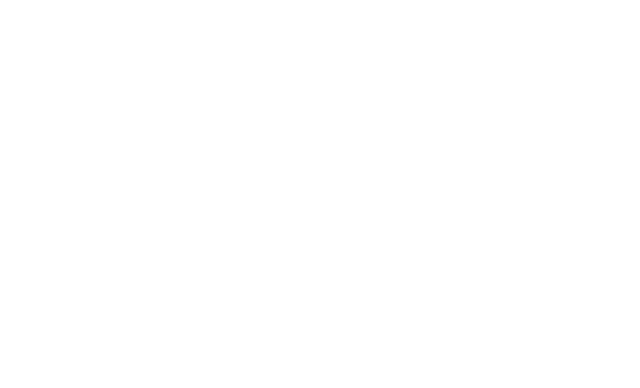
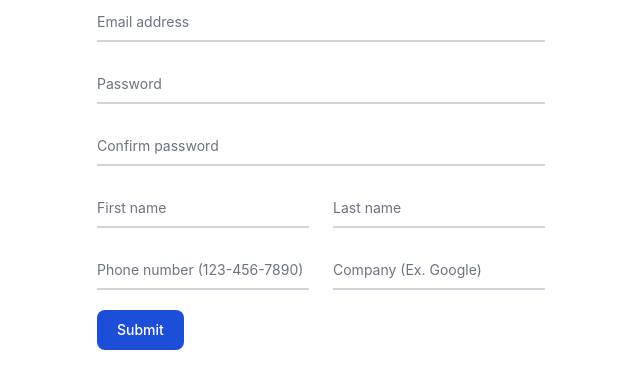
Before and after one commit to iServeSL/iServeSL-Frontent, a React (Vite) app in the folder iServeSL/: page /gramaniladhari in a window 1280 px wide. Before the commit this address had no page. Shown: the top 388 px of the page, without its empty margins (319-959 px from the left). Built offline with nearby package versions, Linux system fonts and the light colour scheme.

Commit message:
Initial GramaNiladhari Service UI

```diff
--- a/iServeSL/package.json
+++ b/iServeSL/package.json
@@ -14,6 +14,7 @@
     "js-cookie": "^3.0.5",
     "react": "^18.2.0",
     "react-dom": "^18.2.0",
+    "react-feather": "^2.0.10",
     "react-icons": "^5.0.1",
     "react-router-dom": "^6.22.3",
     "react-typed": "^2.0.12"
--- a/iServeSL/src/App.jsx
+++ b/iServeSL/src/App.jsx
@@ -3,6 +3,7 @@
 import Login from "./routes/Login";
 import Signup from "./routes/Signup";
 import Dashboard from "./routes/Dashboard";
+import GramaNiladhari from "./routes/GramaNiladhari";
 import { BrowserRouter as Router, Route, Routes } from "react-router-dom";
 
 function App() {
@@ -14,6 +15,7 @@
           <Route path="/login" element={<Login />} />
           <Route path="/signup" element={<Signup />} />
           <Route path="/dashboard" element={<Dashboard />} />
+          <Route path="/gramaniladhari" element={<GramaNiladhari />} />
         </Routes>
       </Router>
     </>
--- /dev/null
+++ b/iServeSL/src/routes/GramaNiladhari.jsx
@@ -0,0 +1,133 @@
+import React from "react";
+
+const GramaNiladhari = () => {
+  return (
+    <form class="max-w-md mx-auto">
+      <div className="relative z-0 w-full mb-5 group">
+        <input
+          type="email"
+          name="floating_email"
+          id="floating_email"
+          className="block py-2.5 px-0 w-full text-sm text-gray-900 bg-transparent border-0 border-b-2 border-gray-300 appearance-none dark:text-white dark:border-gray-600 dark:focus:border-blue-500 focus:outline-none focus:ring-0 focus:border-blue-600 peer"
+          placeholder=" "
+          required
+        />
+        <label
+          for="floating_email"
+          className="peer-focus:font-medium absolute text-sm text-gray-500 dark:text-gray-400 duration-300 transform -translate-y-6 scale-75 top-3 -z-10 origin-[0] peer-focus:start-0 rtl:peer-focus:translate-x-1/4 rtl:peer-focus:left-auto peer-focus:text-blue-600 peer-focus:dark:text-blue-500 peer-placeholder-shown:scale-100 peer-placeholder-shown:translate-y-0 peer-focus:scale-75 peer-focus:-translate-y-6"
+        >
+          Email address
+        </label>
+      </div>
+      <div className="relative z-0 w-full mb-5 group">
+        <input
+          type="password"
+          name="floating_password"
+          id="floating_password"
+          className="block py-2.5 px-0 w-full text-sm text-gray-900 bg-transparent border-0 border-b-2 border-gray-300 appearance-none dark:text-white dark:border-gray-600 dark:focus:border-blue-500 focus:outline-none focus:ring-0 focus:border-blue-600 peer"
+          placeholder=" "
+          required
+        />
+        <label
+          for="floating_password"
+          className="peer-focus:font-medium absolute text-sm text-gray-500 dark:text-gray-400 duration-300 transform -translate-y-6 scale-75 top-3 -z-10 origin-[0] peer-focus:start-0 rtl:peer-focus:translate-x-1/4 peer-focus:text-blue-600 peer-focus:dark:text-blue-500 peer-placeholder-shown:scale-100 peer-placeholder-shown:translate-y-0 peer-focus:scale-75 peer-focus:-translate-y-6"
+        >
+          Password
+        </label>
+      </div>
+      <div className="relative z-0 w-full mb-5 group">
+        <input
+          type="password"
+          name="repeat_password"
+          id="floating_repeat_password"
+          className="block py-2.5 px-0 w-full text-sm text-gray-900 bg-transparent border-0 border-b-2 border-gray-300 appearance-none dark:text-white dark:border-gray-600 dark:focus:border-blue-500 focus:outline-none focus:ring-0 focus:border-blue-600 peer"
+          placeholder=" "
+          required
+        />
+        <label
+          for="floating_repeat_password"
+          className="peer-focus:font-medium absolute text-sm text-gray-500 dark:text-gray-400 duration-300 transform -translate-y-6 scale-75 top-3 -z-10 origin-[0] peer-focus:start-0 rtl:peer-focus:translate-x-1/4 peer-focus:text-blue-600 peer-focus:dark:text-blue-500 peer-placeholder-shown:scale-100 peer-placeholder-shown:translate-y-0 peer-focus:scale-75 peer-focus:-translate-y-6"
+        >
+          Confirm password
+        </label>
+      </div>
+      <div className="grid md:grid-cols-2 md:gap-6">
+        <div className="relative z-0 w-full mb-5 group">
+          <input
+            type="text"
+            name="floating_first_name"
+            id="floating_first_name"
+            className="block py-2.5 px-0 w-full text-sm text-gray-900 bg-transparent border-0 border-b-2 border-gray-300 appearance-none dark:text-white dark:border-gray-600 dark:focus:border-blue-500 focus:outline-none focus:ring-0 focus:border-blue-600 peer"
+            placeholder=" "
+            required
+          />
+          <label
+            for="floating_first_name"
+            className="peer-focus:font-medium absolute text-sm text-gray-500 dark:text-gray-400 duration-300 transform -translate-y-6 scale-75 top-3 -z-10 origin-[0] peer-focus:start-0 rtl:peer-focus:translate-x-1/4 peer-focus:text-blue-600 peer-focus:dark:text-blue-500 peer-placeholder-shown:scale-100 peer-placeholder-shown:translate-y-0 peer-focus:scale-75 peer-focus:-translate-y-6"
+          >
+            First name
+          </label>
+        </div>
+        <div className="relative z-0 w-full mb-5 group">
+          <input
+            type="text"
+            name="floating_last_name"
+            id="floating_last_name"
+            className="block py-2.5 px-0 w-full text-sm text-gray-900 bg-transparent border-0 border-b-2 border-gray-300 appearance-none dark:text-white dark:border-gray-600 dark:focus:border-blue-500 focus:outline-none focus:ring-0 focus:border-blue-600 peer"
+            placeholder=" "
+            required
+          />
+          <label
+            for="floating_last_name"
+            className="peer-focus:font-medium absolute text-sm text-gray-500 dark:text-gray-400 duration-300 transform -translate-y-6 scale-75 top-3 -z-10 origin-[0] peer-focus:start-0 rtl:peer-focus:translate-x-1/4 peer-focus:text-blue-600 peer-focus:dark:text-blue-500 peer-placeholder-shown:scale-100 peer-placeholder-shown:translate-y-0 peer-focus:scale-75 peer-focus:-translate-y-6"
+          >
+            Last name
+          </label>
+        </div>
+      </div>
+      <div className="grid md:grid-cols-2 md:gap-6">
+        <div className="relative z-0 w-full mb-5 group">
+          <input
+            type="tel"
+            pattern="[0-9]{3}-[0-9]{3}-[0-9]{4}"
+            name="floating_phone"
+            id="floating_phone"
+            className="block py-2.5 px-0 w-full text-sm text-gray-900 bg-transparent border-0 border-b-2 border-gray-300 appearance-none dark:text-white dark:border-gray-600 dark:focus:border-blue-500 focus:outline-none focus:ring-0 focus:border-blue-600 peer"
+            placeholder=" "
+            required
+          />
+          <label
+            for="floating_phone"
+            className="peer-focus:font-medium absolute text-sm text-gray-500 dark:text-gray-400 duration-300 transform -translate-y-6 scale-75 top-3 -z-10 origin-[0] peer-focus:start-0 rtl:peer-focus:translate-x-1/4 peer-focus:text-blue-600 peer-focus:dark:text-blue-500 peer-placeholder-shown:scale-100 peer-placeholder-shown:translate-y-0 peer-focus:scale-75 peer-focus:-translate-y-6"
+          >
+            Phone number (123-456-7890)
+          </label>
+        </div>
+        <div className="relative z-0 w-full mb-5 group">
+          <input
+            type="text"
+            name="floating_company"
+            id="floating_company"
+            className="block py-2.5 px-0 w-full text-sm text-gray-900 bg-transparent border-0 border-b-2 border-gray-300 appearance-none dark:text-white dark:border-gray-600 dark:focus:border-blue-500 focus:outline-none focus:ring-0 focus:border-blue-600 peer"
+            placeholder=" "
+            required
+          />
+          <label
+            for="floating_company"
+            className="peer-focus:font-medium absolute text-sm text-gray-500 dark:text-gray-400 duration-300 transform -translate-y-6 scale-75 top-3 -z-10 origin-[0] peer-focus:start-0 rtl:peer-focus:translate-x-1/4 peer-focus:text-blue-600 peer-focus:dark:text-blue-500 peer-placeholder-shown:scale-100 peer-placeholder-shown:translate-y-0 peer-focus:scale-75 peer-focus:-translate-y-6"
+          >
+            Company (Ex. Google)
+          </label>
+        </div>
+      </div>
+      <button
+        type="submit"
+        className="text-white bg-blue-700 hover:bg-blue-800 focus:ring-4 focus:outline-none focus:ring-blue-300 font-medium rounded-lg text-sm w-full sm:w-auto px-5 py-2.5 text-center dark:bg-blue-600 dark:hover:bg-blue-700 dark:focus:ring-blue-800"
+      >
+        Submit
+      </button>
+    </form>
+  );
+};
+
+export default GramaNiladhari;
```
Also changed, not shown: 1 other file (tests, documents, lock files or other folders).
